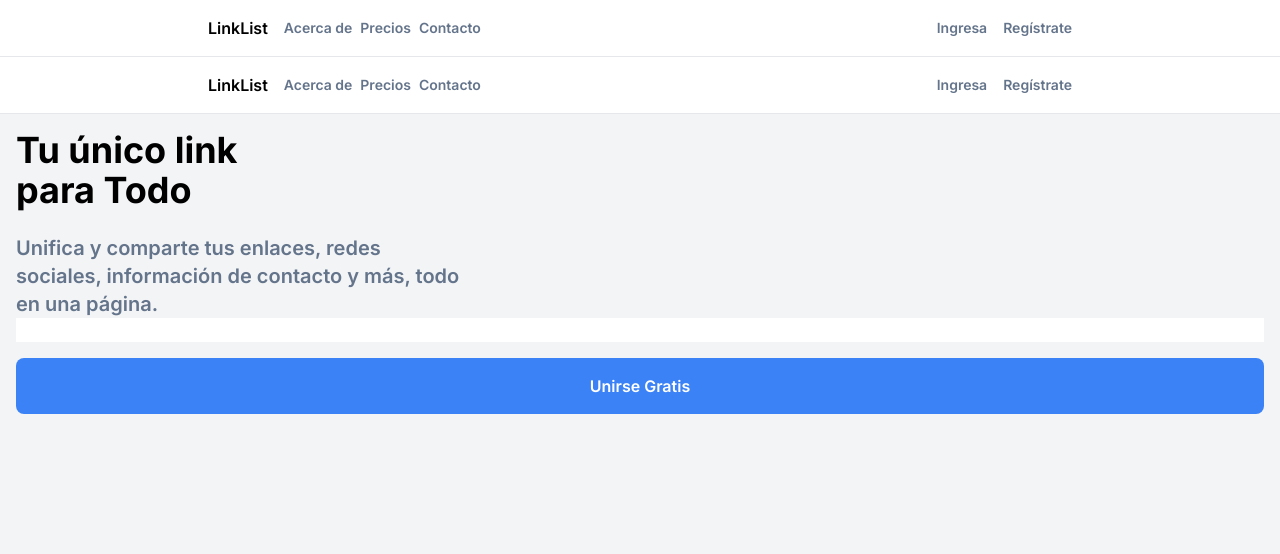
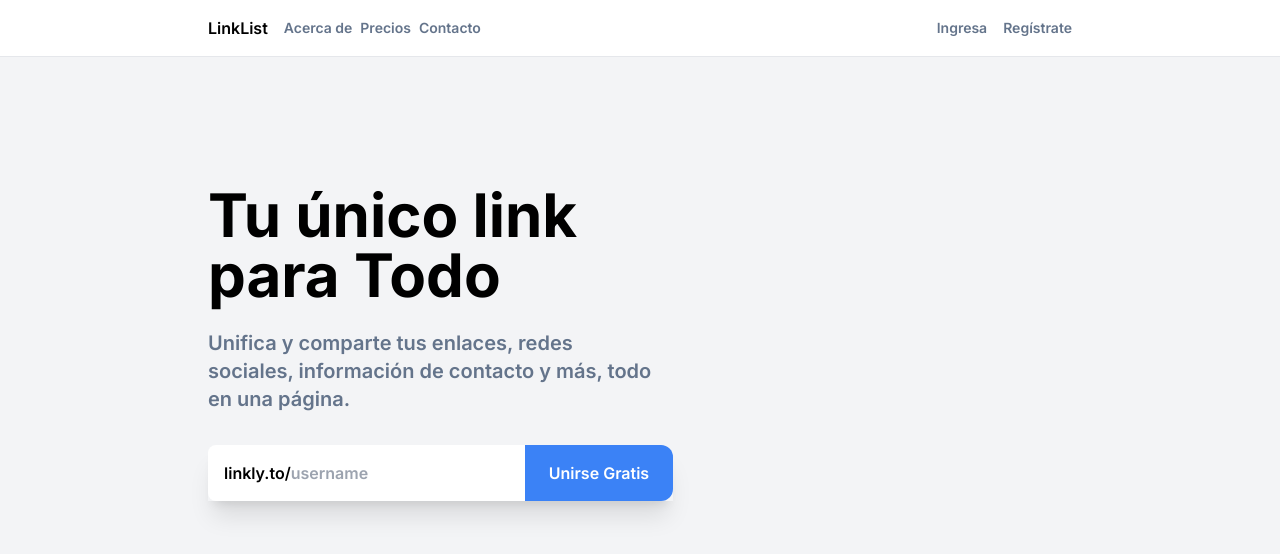
Before and after one commit to ravenbbs/linkly, a Next.js app: page / in a window 1280 px wide. Shown: the top 554 px of the page. Built offline with nearby package versions, Linux system fonts and the light colour scheme.

Commit message:
Home page

```diff
--- a/src/app/page.js
+++ b/src/app/page.js
@@ -1,29 +1,33 @@
-import Header from "@/components/Header";
 import Image from "next/image";
 import Link from "next/link";
 
 export default function Home() {
   return (
-    <main>
-      <Header />
-      <section className="font-semibold p-4">
-        <div className="max-w-md">
-          <h1 className="text-4xl font-bold">
+    <>
+      <section className="font-semibold p-4 pt-32 mx-auto max-w-4xl">
+        <div className="max-w-md mb-8">
+          <h1 className="text-6xl font-bold">
             Tu único link <br />
             para Todo
           </h1>
           <h2 className="text-slate-500 text-xl mt-6">
-          Unifica y comparte tus enlaces, redes sociales,
-  información de contacto y más, todo en una página.
+            Unifica y comparte tus enlaces, redes sociales, información de
+            contacto y más, todo en una página.
           </h2>
         </div>
-        <form className="flex flex-col gap-4">
-          <input type="text"/>
-          <button type="submit" className="rounded-lg bg-blue-500 text-white py-4 px-6" >
+        <form className=" inline-flex items-center shadow-xl">
+          <span className="py-4 bg-white rounded-ss-lg rounded-es-lg pl-4">
+            linkly.to/
+          </span>
+          <input type="text" placeholder="username" className="py-4 " />
+          <button
+            type="submit"
+            className="rounded-se-xl rounded-ee-xl bg-blue-500 text-white py-4 px-6"
+          >
             Unirse Gratis
           </button>
         </form>
       </section>
-    </main>
+    </>
   );
 }
```
